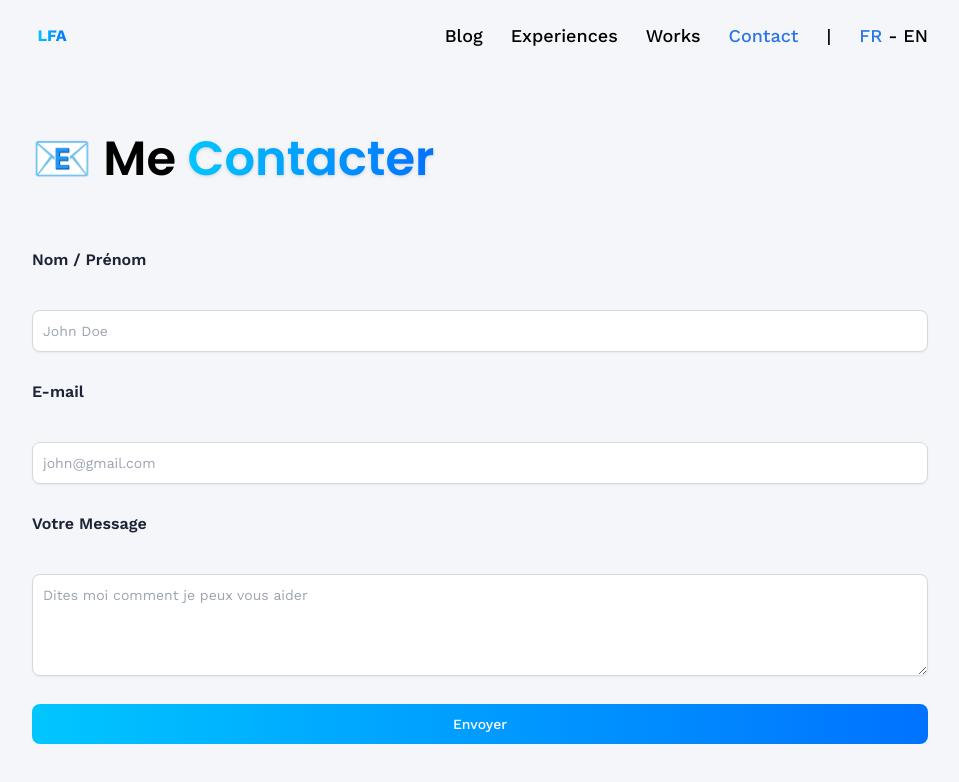
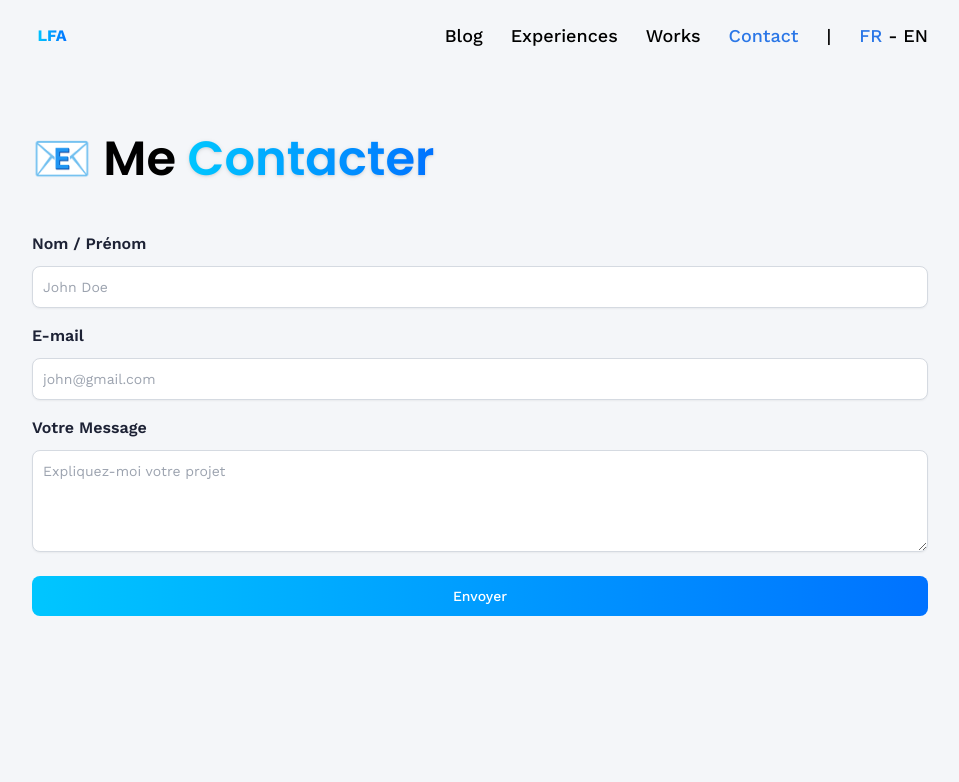
Before and after one commit to LudovicFA/site, a React (Vite) app: page /contact in a window 1280 px wide. Shown: the top 782 px of the page, without its empty margins (160-1119 px from the left). Built offline with nearby package versions, Linux system fonts and the light colour scheme.

Commit message:
Fix: Retour margaux

```diff
--- a/src/components/Alert.tsx
+++ b/src/components/Alert.tsx
@@ -4,13 +4,13 @@ const Alert = ({ type, text }:{type:string, text: string}) => {
     <div className="absolute top-10 left-0 right-0 flex justify-center items-center">
       <div
         className={`${
-          type === "danger" ? "bg-red-800" : "bg-blue-800"
-        } p-2 text-indigo-100 leading-none lg:rounded-full flex lg:inline-flex items-center`}
+          type === "danger" ? "bg-red-800" : "bg-green-800"
+        } p-2 text-white leading-none lg:rounded-full flex lg:inline-flex items-center`}
         role="alert"
       >
         <p
           className={`${
-            type === "danger" ? "bg-red-500" : "bg-blue-500"
+            type === "danger" ? "bg-red-500" : "bg-green-500"
           } flex rounded-full uppercase px-2 py-1 font-semibold mr-3 text-xs`}
         >
           {" "}
--- a/src/data/blog.index.ts
+++ b/src/data/blog.index.ts
@@ -16,7 +16,7 @@ export const posts = [
   },
   {
     title_fr: "L'API fetch",
-    title_en: "Fetch AOI",
+    title_en: "Fetch API",
     tags: ["Débutant", "JavaScript"],
     author: "Ludo",
     file_fr: "articles/fr/js/fetch_api.md",
--- a/src/pages/Contact.tsx
+++ b/src/pages/Contact.tsx
@@ -84,7 +84,7 @@ const Contact = () => {
       }
       {alert.show && <Alert {...alert} />}
       <form
-          className="w-full flex flex-col gap-7 mt-14"
+          className="w-full flex flex-col mt-10"
           onSubmit={handleSubmit}
         >
           <label className="text-black-500 font-semibold">{ lang === 'FR' ? 'Nom / Prénom' : "Name / Firstname"}</label>
@@ -96,7 +96,7 @@ const Contact = () => {
             value={form.name}
             onChange={handleChange}
           />
-          <label className="text-black-500 font-semibold">E-mail</label>
+          <label className="text-black-500 font-semibold  mt-4">E-mail</label>
           <input
             type="email"
             name="email"
@@ -105,19 +105,19 @@ const Contact = () => {
             value={form.email}
             onChange={handleChange}
           />
-          <label className="text-black-500 font-semibold">{ lang === 'FR' ? 'Votre Message' : "Your Message"}</label>
+          <label className="text-black-500 font-semibold mt-4">{ lang === 'FR' ? 'Votre Message' : "Your Message"}</label>
           <textarea
             rows={4}
             name="message"
             className="textarea"
-            placeholder={ lang === 'FR' ? 'Dites moi comment je peux vous aider' : "Let me know how i can help you"}
+            placeholder={ lang === 'FR' ? 'Expliquez-moi votre projet' : "Let me know how i can help you"}
             value={form.message}
             onChange={handleChange}
           />
 
           <button
             type="submit"
-            className="btn"
+            className="btn mt-6"
             disabled={isLoading || !isFormValid}
 
           >
--- a/src/pages/Experiences.tsx
+++ b/src/pages/Experiences.tsx
@@ -46,7 +46,7 @@ const Experiences = () => {
           lang === 'EN' && ( <h1 className="head-text">
         📖 My {" "}
           <span className="blue-gradient_text font-semibold drop-shadow">
-            Expriences
+            Experiences
           </span>
               </h1>
               )
```
